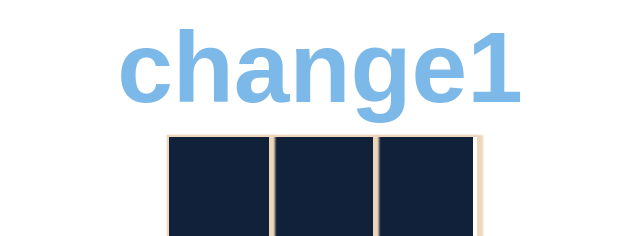
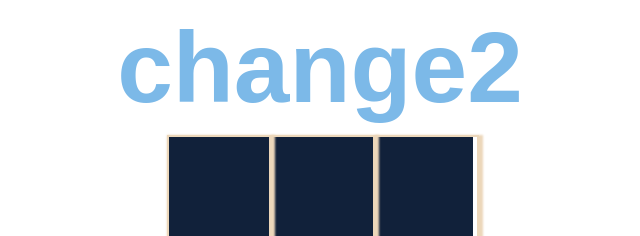
Before and after one commit to BlueHat7/devopsapp, a plain HTML site: page index.html in a window 1280 px wide. Shown: the top 236 px of the page, 320-960 px from the left. Drawn offline with Linux system fonts and the light colour scheme.

Commit message:
Update index.html

```diff
--- a/index.html
+++ b/index.html
@@ -12,7 +12,7 @@
     </head>
     <body>
         <section>
-            <h1 class="game--title">change1</h1>
+            <h1 class="game--title">change2</h1>
             <div class="game--container">
                 <div data-cell-index="0" class="cell"></div>
                 <div data-cell-index="1" class="cell"></div>
```
